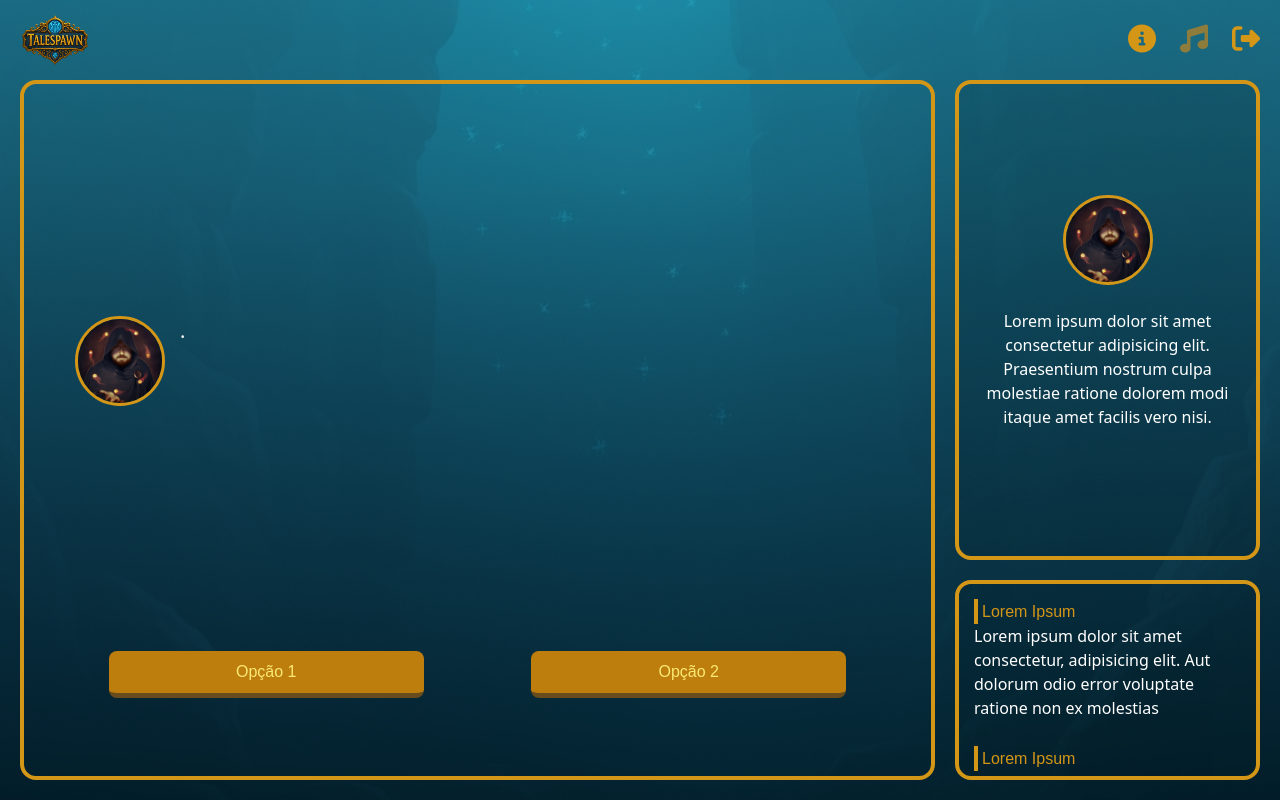
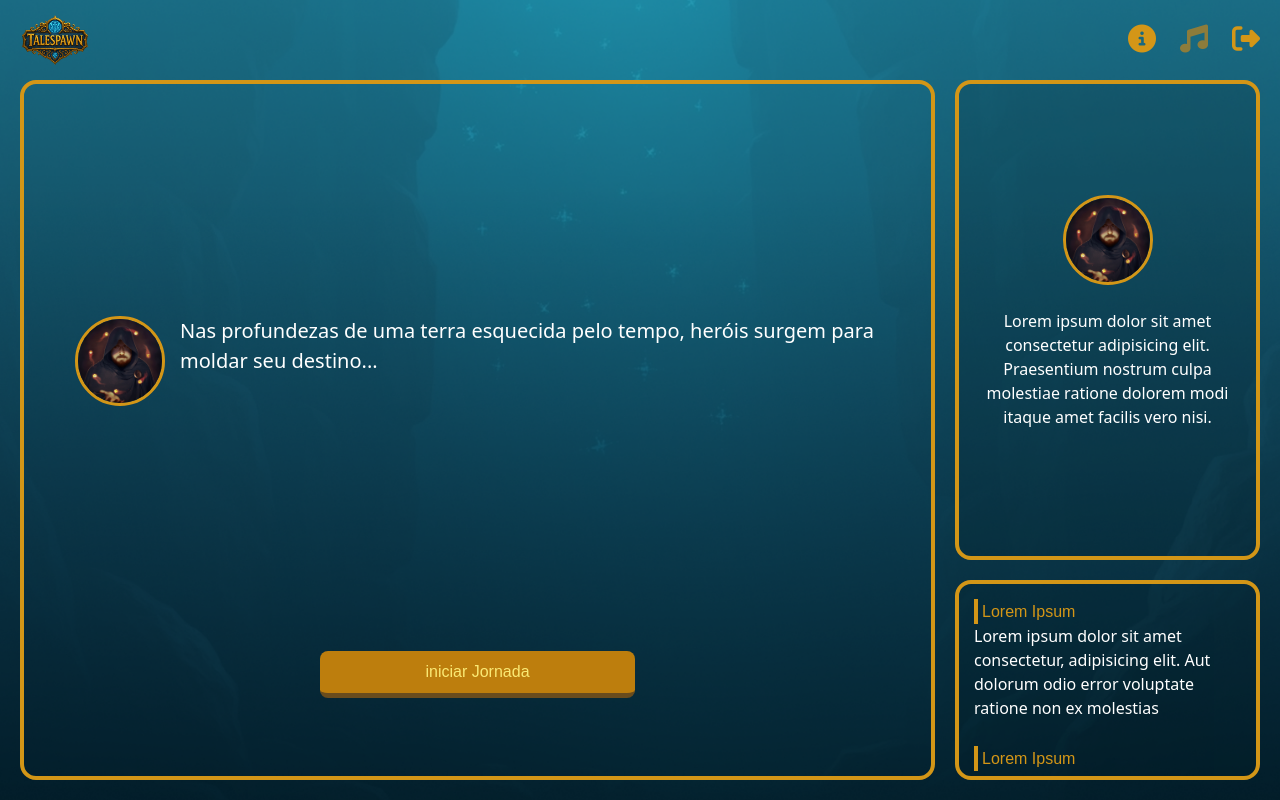
Before and after one commit to thesckurtt/talespawn_app_v2, a React (Vite) app: page /game in a window 1280 px wide. Built offline with nearby package versions, Linux system fonts and the light colour scheme; sample sign-in values are in the browser's storage; a web font is replaced by a local one.

Commit message:
Update Game.jsx

```diff
--- a/src/pages/Game.jsx
+++ b/src/pages/Game.jsx
@@ -1,10 +1,10 @@
 import React, { useEffect, useRef, useState } from 'react'
 import logo_md from '../assets/img/logo-md.png'
-import Typewriter from 'typewriter-effect';
 import { useAuth } from '../context/AuthContext';
 import { useNavigate } from 'react-router-dom';
 import soundtrack from '../assets/audio/soundtrack_action.mp3'
 import RPGMasterText from '../components/RPGMasterText';
+import { BtnRPG } from '../components/BtnRPG';
 
 const Game = () => {
   const { protectedRoute, user } = useAuth()
@@ -30,14 +30,15 @@
 
   useEffect(() => {
     if (isInitialGame) {
-      setTextToTypyng('.')
-      // setTextToTypyng('Nas profundezas de uma terra esquecida pelo tempo, heróis surgem para moldar seu destino...')
+      // setTextToTypyng('.')
+      setTextToTypyng('Nas profundezas de uma terra esquecida pelo tempo, heróis surgem para moldar seu destino...')
       setDelayToTypyng(60)
     }
   }, [isInitialGame])
 
+  // UseEffect para controlar a soundtrack
   useEffect(() => {
-    console.log(playSoundTrack)
+    // console.log(playSoundTrack)
     if (refSoundTrack.current) {
       if (playSoundTrack) {
         refSoundTrack.current.play()
@@ -54,10 +55,6 @@
     }
   }, [playSoundTrack])
 
-
-  // function testIPC() {
-
-  // }
   return (
     <main className="main-site-chat vh-100 vw-100">
       <div className="header-site-chat d-flex justify-content-between align-items-center">
@@ -78,14 +75,8 @@
             </div>
             <RPGMasterText setIsTyping={setIsTyping} textToTypyng={textToTypyng} />
           </div>
-          {!isTyping && <div className="d-flex justify-content-around align-items-center">
-            <button className="btn-rpg" onClick={async () => {
-              const response = await window.electronUserAPI.isNewUser({ token });
-              console.log(response);
-            }}>
-              Opção 1
-            </button>
-            <button className="btn-rpg">Opção 2</button>
+          {!isTyping && isInitialGame && <div className="d-flex justify-content-around align-items-center">
+            <BtnRPG label={'iniciar Jornada'}/>
           </div>}
         </div>
         <div className="right-middle-chat">
```
